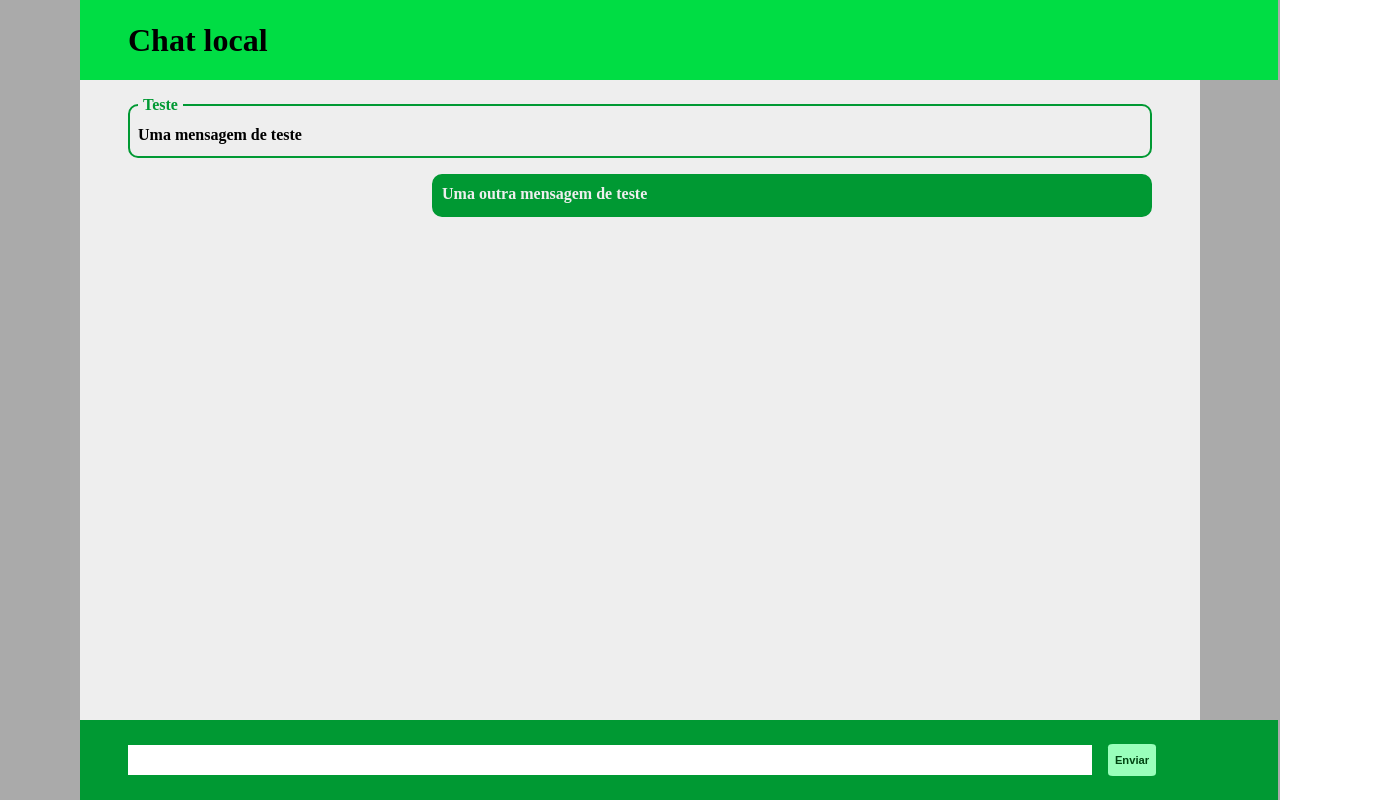
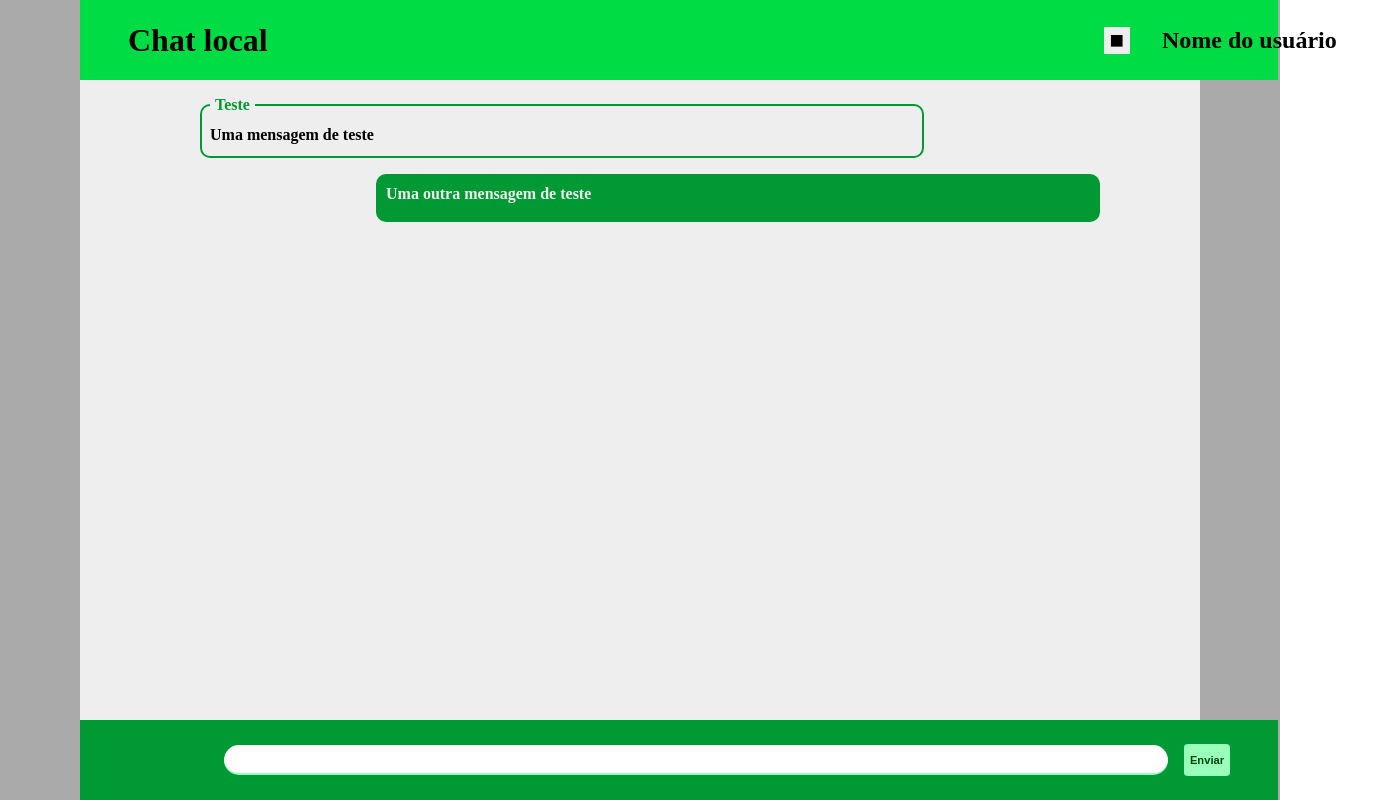
Before and after one commit to DocTheodore/chat-lan, a website: page public/index.html in a window 1280 px wide. Shown: the top 800 px of the page, 1386 px wide, since content can reach past the window. Drawn offline with Linux system fonts and the light colour scheme.

```diff
--- a/public/index.html
+++ b/public/index.html
@@ -10,11 +10,15 @@
     <div class="background">
         <header id="header">
             <h1>Chat local</h1>
+            <div id="user">
+                <span id="color">■</span>
+                <h2 id="name-user">Nome do usuário</h2>
+            </div>
         </header>
         <section id="site">
             <div class="chat-log">
                 <div class="chat">
-                    <div class="name-user">Teste</div>
+                    <div class="name-user-chat">Teste</div>
                     <div class="chat-text">Uma mensagem de teste</div>
                 </div>
                 <div class="chat chat-self">
--- a/public/style.css
+++ b/public/style.css
@@ -27,7 +27,7 @@
 #site {
     background-color: #eee;
     min-height: 50rem;
-    padding: .5rem 3rem 0;
+    padding: .5rem 7.5rem 0;
 }
 #input {
     background-color: #093;
@@ -38,11 +38,30 @@
     width: 86.1%;
     padding: 0 3rem;
 }
+/* ============================================================================== */
+#user {
+    margin-left: 74%;
+    display: flex;
+    align-items: center;
+}
+#name-user {
+    width: 12rem;
+    margin: 0 2rem;
+}
+#color {
+    font-size: 1.5rem;
+    border-left: #eee solid 6px;
+    border-right: #eee solid 6px;
+    background-color: #eee;
+    display: flex;
+    color: #000;
+    cursor: pointer;
+}
 
 /* ============================================================================== */
 .chat {
-    max-width: 80rem;
-    min-width: 10rem;
+    width: 80%;
+    min-width: fit-content;
     padding: .6rem .5rem .75rem;
 
     background-color: #eee;
@@ -54,9 +73,10 @@
 .chat.chat-self {
     background-color: #093;
     color: #eee;
-    margin-left: 19rem;
+    margin-left: 20%;
+    min-height: 1.4rem;
 }
-.name-user {
+.name-user-chat {
     position: relative;
     bottom: 20px;
     height: 10px;
@@ -67,12 +87,31 @@
     color: #093;
     font-weight: bolder;
 }
+.chat .chat-text {
+    display: block;
+}
+
+#header h1{
+    min-width: 10rem;
+}
 
 /* ============================================================================== */
 #input-text {
-    width:60rem;
+    width:78rem;
     line-height: 1.75rem;
     border: none;
+    margin-left: 6rem;
+    border-radius: 30px;
+    padding: 0 1rem;
+    text-decoration: none;
+    border-bottom: #9fb solid 2px;
+    outline: 0;
+    transition: .2s;
+}
+#input-text:focus {
+    border: none;
+    transition: .2s;
+    border-bottom: #0f3 solid 2px;
 }
 #send-text{
     background-color: #9fb;
```
Also changed, not shown: server.js (+21 -0 lines).
